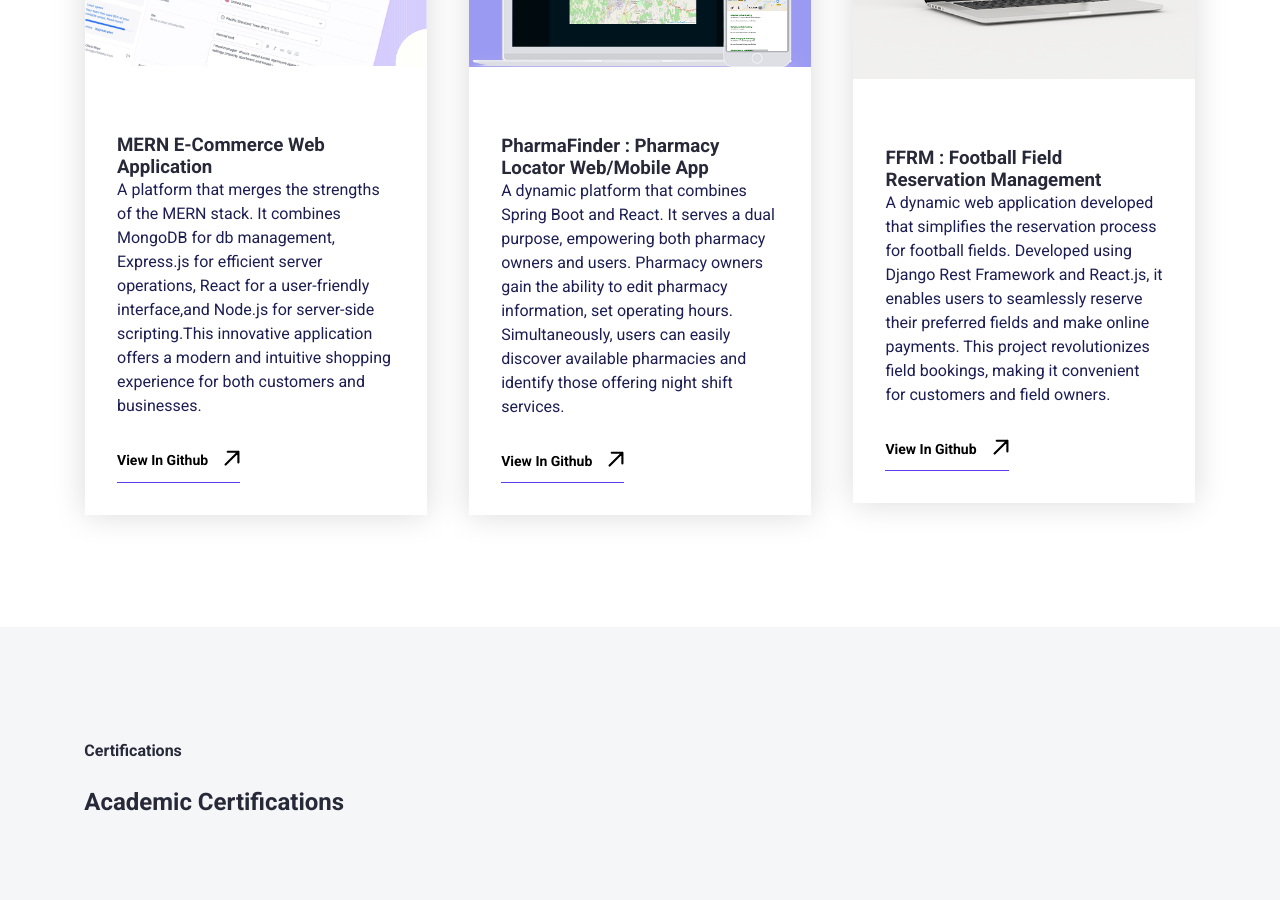
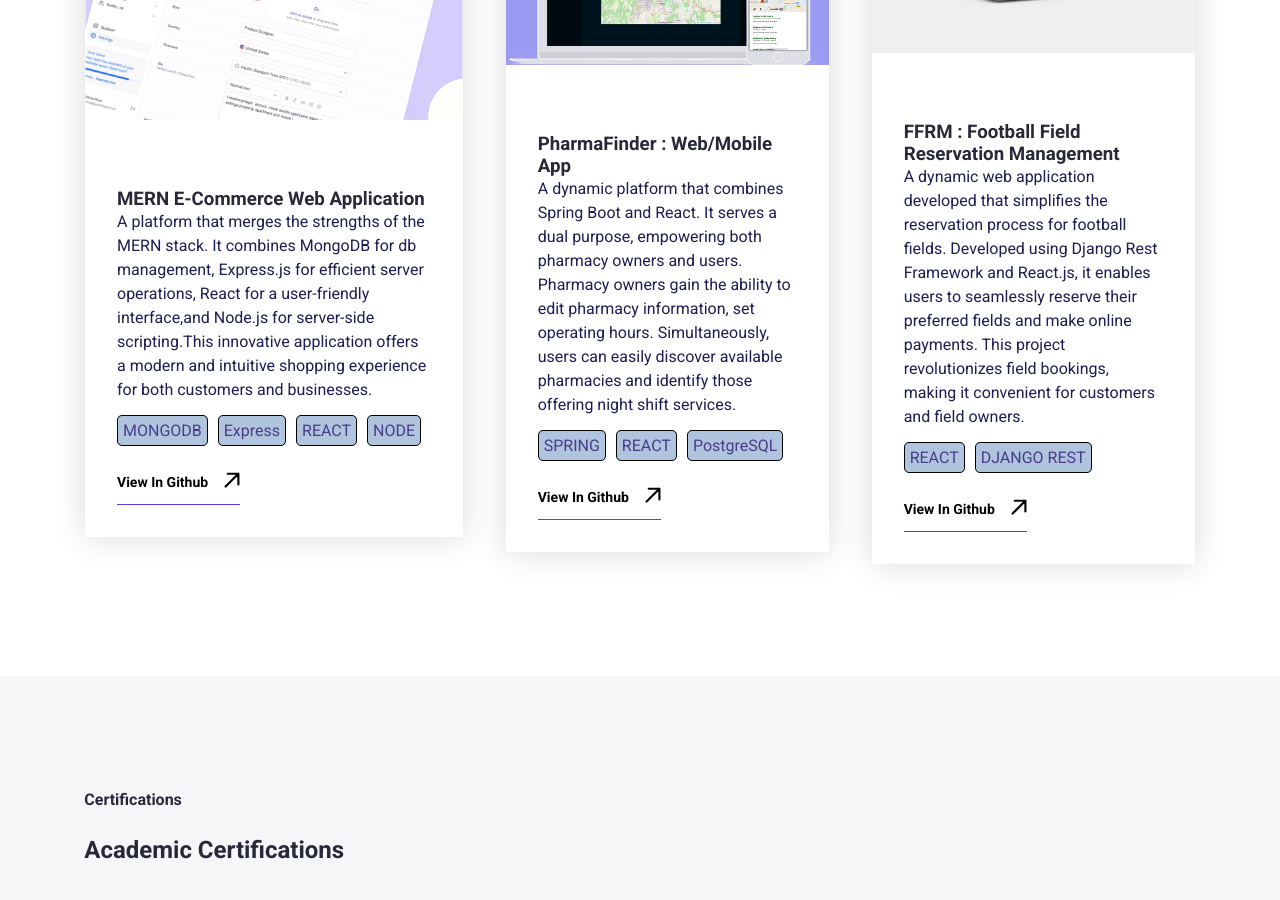
Before and after one commit to HansLanda14ib/portfolio-reactjs, a React (Create React App) app: page / in a window 1280 px wide. Shown: the part 3240-4140 px from the top of the page. Built offline with nearby package versions, Linux system fonts and the light colour scheme.

Commit message:
add emailJS functionality + techs buttons

```diff
--- a/package.json
+++ b/package.json
@@ -6,6 +6,7 @@
     "node": ">=12.x"
   },
   "dependencies": {
+    "@emailjs/browser": "^3.11.0",
     "react": "^18.2.0",
     "react-dom": "^18.2.0",
     "react-router-dom": "^6.14.2",
--- a/src/Pages/Home/ContactMe.jsx
+++ b/src/Pages/Home/ContactMe.jsx
@@ -1,4 +1,19 @@
+import emailjs from '@emailjs/browser';
+import {useRef} from "react";
+
 export default function ContactMe() {
+  const form = useRef();
+  const sendEmail = (e) => {
+    e.preventDefault();
+
+    emailjs.sendForm('service_jumcdjm', 'template_0yydyw3', form.current, 'AuSkL9D26DsmEvD3X')
+        .then((result) => {
+          console.log(result.text);
+        }, (error) => {
+          console.log(error.text);
+        });
+
+  };
   return (
     <section id="Contact" className="contact--section">
       <div>
@@ -9,7 +24,7 @@ export default function ContactMe() {
           Send me a message here, or at <strong>badreddineibzazne@gmail.com</strong>.
         </p>
       </div>
-      <form className="contact--form--container">
+      <form ref={form} className="contact--form--container" onSubmit={sendEmail}>
         <div className="container">
           <label htmlFor="first-name" className="contact--label">
             <span className="text-md">First Name</span>
@@ -57,7 +72,7 @@ export default function ContactMe() {
           <span className="text-md">Message</span>
           <textarea
             className="contact--input text-md"
-            id="message"
+            name="message"
             rows="8"
             placeholder="Type your message..."
           />
--- a/src/Pages/Home/MyPortfolio.jsx
+++ b/src/Pages/Home/MyPortfolio.jsx
@@ -1,5 +1,4 @@
 import data from "../../data/index.json";
-import {Link} from "react-scroll";
 
 export default function MyPortfolio() {
     const githubProfileUrl = 'https://github.com/HansLanda14ib';
@@ -42,6 +41,22 @@ export default function MyPortfolio() {
                             <div>
                                 <h3 className="portfolio--section--title">{item.title}</h3>
                                 <p className="text-md">{item.description}</p>
+                                <br/>
+                                <div>
+                                    {item.techs?.map((item, index) => (
+                                        <span key={index} style={{
+                                            marginRight: '10px',
+                                            padding: '5px',
+                                            border: '1px solid black',
+                                            borderRadius: '5px',
+                                            backgroundColor: 'lightsteelblue',
+                                            color:'darkslateblue'
+                                        }}>
+      {item}
+    </span>
+                                    ))}
+                                </div>
+
                             </div>
                             <a href={item.link} className="text-sm portfolio--link">
                                 View In Github
@@ -65,6 +80,7 @@ export default function MyPortfolio() {
                         </div>
                     </div>
                 ))}
+
             </div>
         </section>
     );
--- a/src/data/index.json
+++ b/src/data/index.json
@@ -59,9 +59,9 @@
       "src": "./img/pharmafinder.png",
       "techs": [
         "SPRING",
-        "REACT"
+        "REACT","PostgreSQL"
       ],
-      "title": "PharmaFinder : Pharmacy Locator Web/Mobile App",
+      "title": "PharmaFinder : Web/Mobile App",
       "description": "A dynamic platform that combines Spring Boot and React. It serves a dual purpose, empowering both pharmacy owners and users. Pharmacy owners gain the ability to edit pharmacy information, set operating hours. Simultaneously, users can easily discover available pharmacies and identify those offering night shift services.",
       "link": "https://github.com/HansLanda14ib/PharmafinderAppFrontEnd"
     },
```
Also changed, not shown: 1 other file (tests, documents, lock files or other folders).
